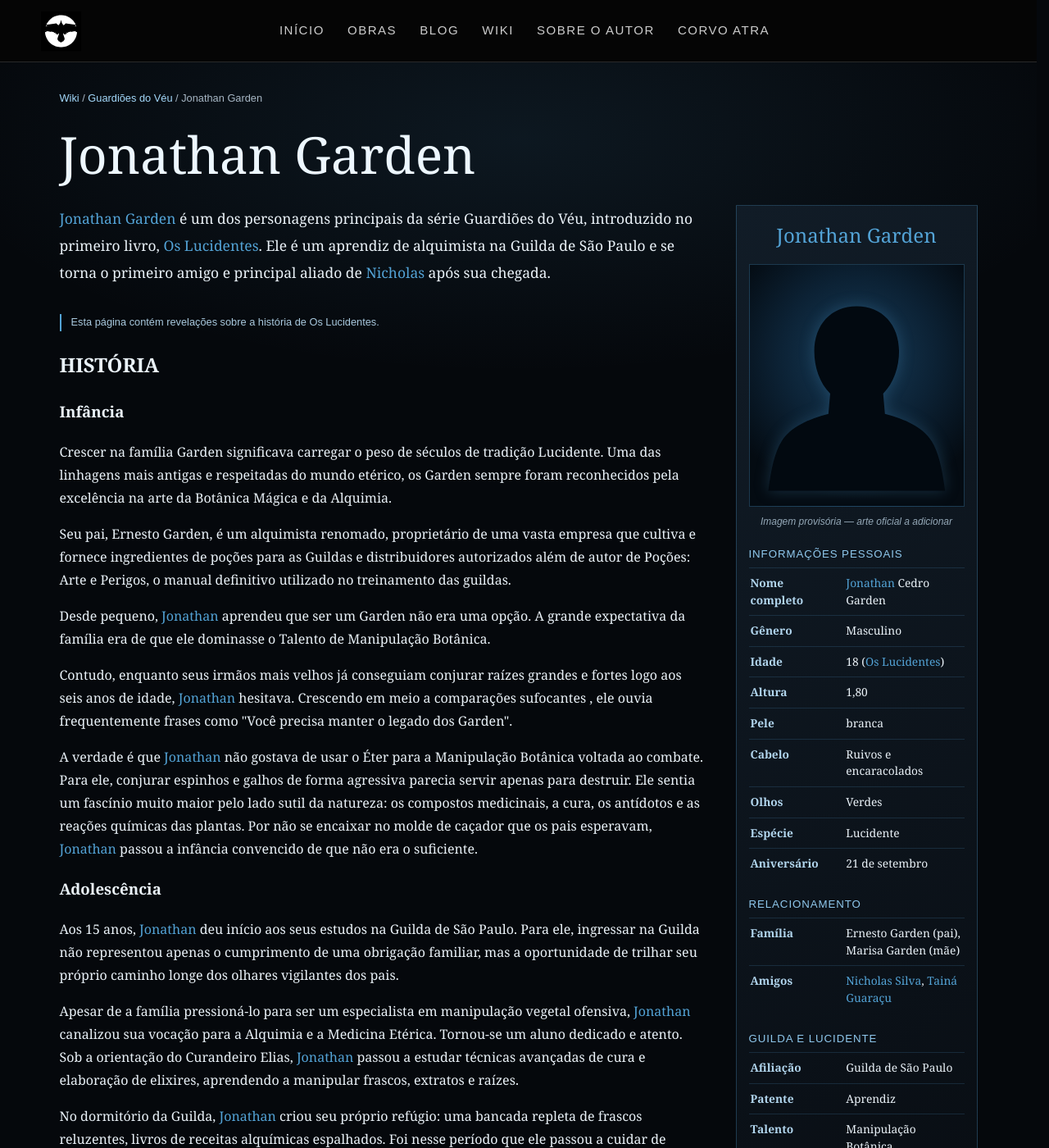
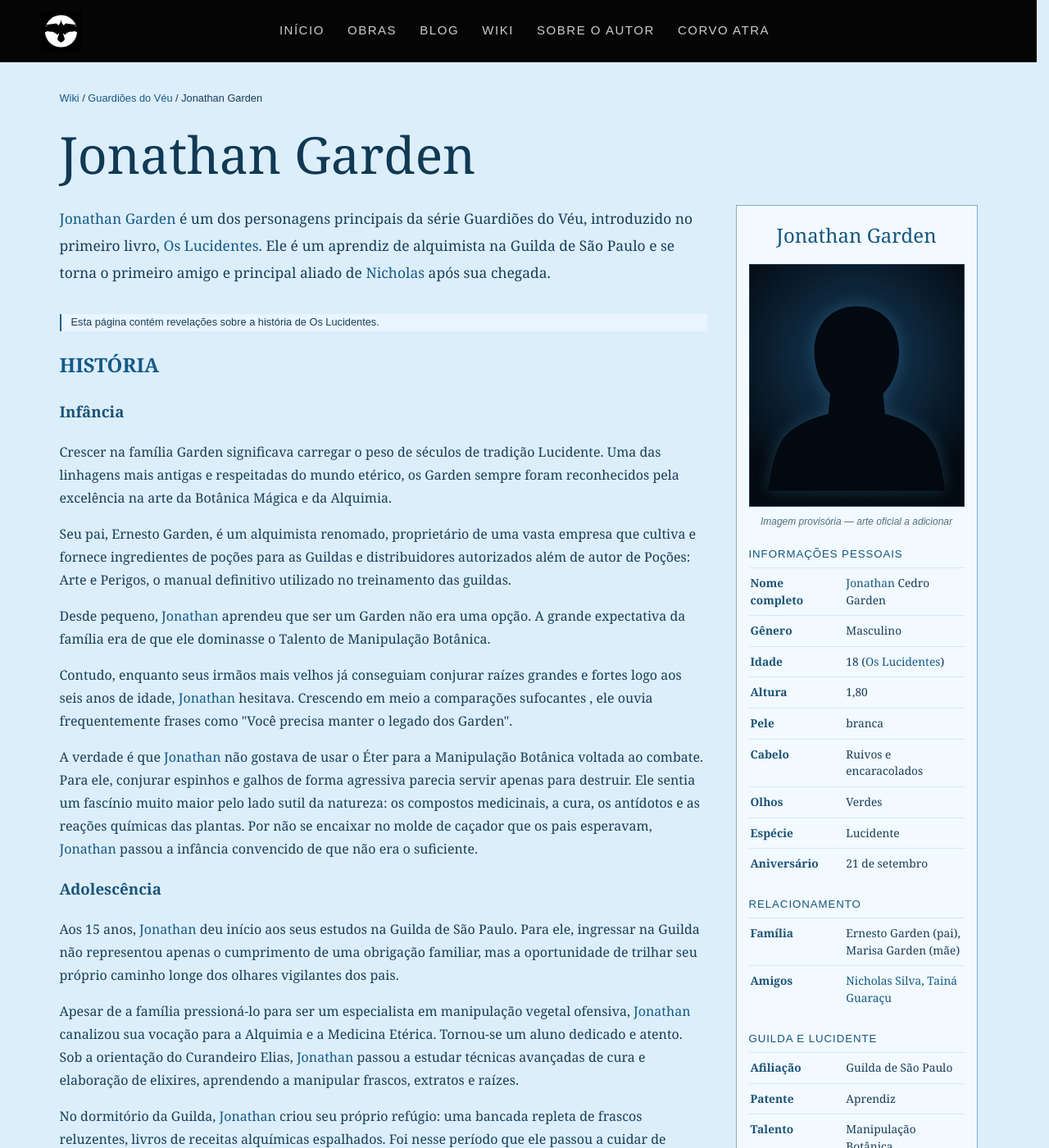
Before and after one commit to corvoatra/corvo-atra, a Jekyll site: the page built from wiki-jonathan-garden.html, in a window 1280 px wide and 1400 px high. Shown: the whole window at 82% size. Built offline with Jekyll 4.4.1, drawn with Linux system fonts in a browser that asks for light colours.

Commit message:
Aplica paleta azul-clara na Wiki de personagem

```diff
--- a/wiki-jonathan-garden.html
+++ b/wiki-jonathan-garden.html
@@ -36,7 +36,41 @@ footer .links a{color:inherit}footer .links a:hover{color:var(--accent)}
 </style>
 <link href="{{ '/site-desktop.css?v=wiki-nicholas-1' | relative_url }}" rel="stylesheet">
 {% include seo-head.html %}
-</head><body>{% include site-header.html %}
+<style id="guardioes-light-palette">
+:root{color-scheme:light;--accent:#17618c;--line:rgba(22,77,113,.32);--guardioes-accent:#17618c;--guardioes-line:rgba(22,77,113,.32)}
+body{background:#dceefa!important;color:#153b59!important}
+main.wrap{color:#153b59!important}
+main.wrap h1,.page-heading{color:#103954!important;text-shadow:none!important}
+main.wrap a,.breadcrumb a{color:#145a86!important}
+main.wrap a:hover{color:#0b3859!important}
+.breadcrumb,.intro,.wiki-content p,.entry-section p,.wiki-content li,.wiki-content ol,.wiki-content ul{color:#193e59!important}
+.wiki-content h2,.entry-section h2{color:#145a86!important}
+.wiki-content h3,.entry-section h3{color:#1a5379!important}
+.wiki-infobox{background:#f2f9ff!important;border-color:#82afcc!important}
+.wiki-infobox>h2,.wiki-infobox h3{color:#15577e!important}
+.wiki-infobox dt,.info-row dt{color:#1a5275!important}
+.wiki-infobox dd,.info-row dd{color:#193e59!important}
+.wiki-infobox dd.pending,.art-note{color:#526e80!important}
+.spoiler-note{background:#e9f5ff!important;color:#284d68!important}
+details.plot{background:#edf7ff!important;color:#193e59!important}
+details.plot>summary{color:#145a86!important}
+details.plot p{color:#193e59!important}
+.guardioes-welcome{background:#edf7ff!important;border-color:#7eafce!important;box-shadow:0 12px 30px rgba(23,74,108,.09)!important}
+.guardioes-welcome h2,.guardioes-books>h2{color:#145a86!important}
+.guardioes-welcome p{color:#193e59!important}
+.guardioes-books h3{color:#245879!important}
+.guardioes-books .book-card{background:#edf7ff!important;border-color:#8fb5cd!important}
+.guardioes-books .book-volume{color:#17618c!important}
+.guardioes-books .book-card h4,.guardioes-books .book-name{color:#153b59!important}
+.guardioes-books .book-desc{color:#31546d!important}
+.guardioes-books .book-button{color:#145a86!important;border-color:#17618c!important}
+.guardioes-books a.book-card .book-button{background:#17618c!important;color:white!important}
+.guardioes-characters>h2,.guardioes-bestiary>h2{background:#e9f5ff!important;color:#145a86!important;border-color:#82afcc!important}
+.guardioes-character-card,.guardioes-bestiary .bestiary-card{background:#edf7ff!important;border-color:#8fb5cd!important}
+.guardioes-character-card h3,.guardioes-bestiary .bestiary-card h3{color:#153b59!important}
+.guardioes-characters .all-characters-label,.guardioes-bestiary .all-creatures-label{color:#145a86!important}
+header.wrap,header.wrap nav,footer{color:#eee}
+</style></head><body>{% include site-header.html %}
 <main class="wrap"><p class="breadcrumb"><a href="{{ '/wiki.html' | relative_url }}">Wiki</a> / <a href="{{ '/wiki-guardioes-do-veu.html' | relative_url }}">Guardiões do Véu</a> / Jonathan Garden</p><h1 class="page-heading">Jonathan Garden</h1>
 <div class="wiki-article"><article class="wiki-content"><p class="intro"><a href="{{ '/wiki-jonathan-garden.html' | relative_url }}">Jonathan Garden</a> é um dos personagens principais da série Guardiões do Véu, introduzido no primeiro livro, <a href="{{ '/wiki-os-lucidentes.html' | relative_url }}">Os Lucidentes</a>. Ele é um aprendiz de alquimista na Guilda de São Paulo e se torna o primeiro amigo e principal aliado de <a href="{{ '/wiki-nicholas-elron-silva.html' | relative_url }}">Nicholas</a> após sua chegada.</p><p class="spoiler-note">Esta página contém revelações sobre a história de Os Lucidentes.</p><h2>HISTÓRIA</h2>
 <h3>Infância</h3>
```
